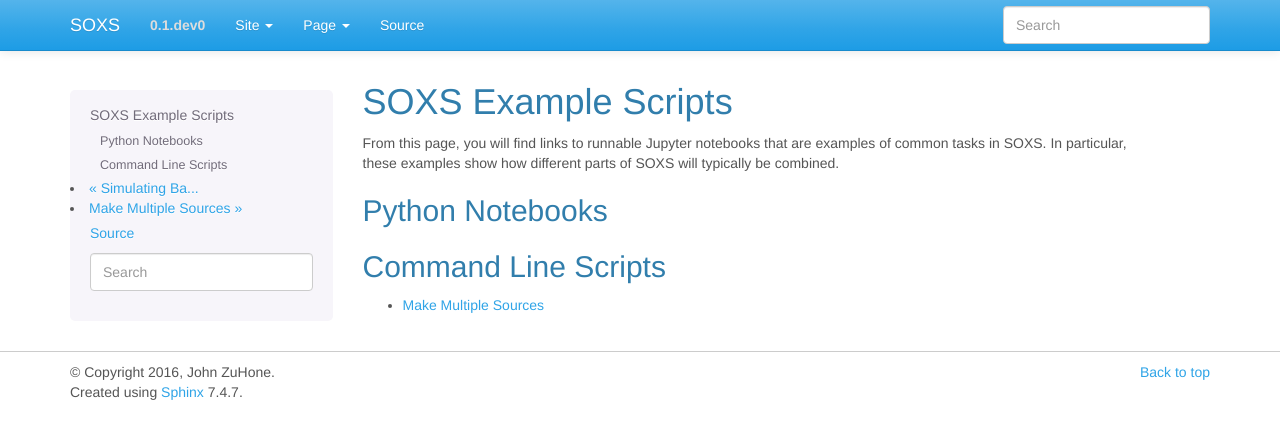
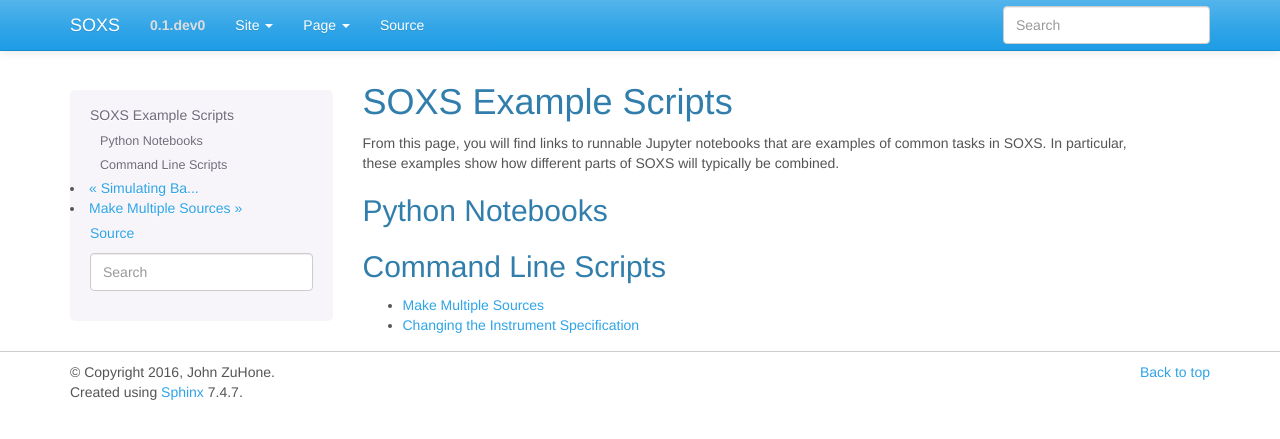
Before and after one commit to lynx-x-ray-observatory/soxs, a Sphinx documentation site: the page built from doc/source/examples/index.rst, in a window 1280 px wide. Shown: the top 439 px of the page. Built offline with Sphinx 7.4.7, drawn with Linux system fonts in a browser that asks for light colours.

Commit message:
Doc nits

```diff
--- a/doc/source/examples/change_instrument_spec.rst
+++ b/doc/source/examples/change_instrument_spec.rst
@@ -70,3 +70,6 @@ Download these scripts and JSON files here:
 
 The result of this script are three event files with an increasingly broadened PSF, as shown
 here:
+
+.. image:: ../images/var_psf.png
+   :width: 800px
--- a/doc/source/examples/index.rst
+++ b/doc/source/examples/index.rst
@@ -17,3 +17,4 @@ Command Line Scripts
    :maxdepth: 1
 
    make_multiple_sources
+   change_instrument_spec
--- a/doc/source/examples/make_multiple_sources.rst
+++ b/doc/source/examples/make_multiple_sources.rst
@@ -34,4 +34,4 @@ The result of this script is an observation of an annulus with a point source in
 looks like this in ds9:
 
 .. image:: ../images/multiple_source.png
-   :width: 500px
+   :width: 800px
--- a/doc/source/files/hdxi_5.json
+++ b/doc/source/files/hdxi_5.json
@@ -1,5 +1,5 @@
 {
-    "name": "hdxi_2",
+    "name": "hdxi_5",
     "arf": "xrs_hdxi.arf",
     "rmf": "xrs_hdxi.rmf",
     "bkgnd": "acisi",
--- a/doc/source/files/make_sloshing.py
+++ b/doc/source/files/make_sloshing.py
@@ -16,7 +16,7 @@ source_model = pyxsim.ThermalSourceModel(spec_model, Zmet=0.3)
 # We set up some basic parameters to determine the sample
 exp_time = (50., "ks") # exposure time
 area = (30000.0, "cm**2") # collecting area
-redshift = 0.1
+redshift = 0.2
 
 # This line generates the photons
 photons = pyxsim.PhotonList.from_data_source(sp, redshift, area, exp_time, source_model)
```
